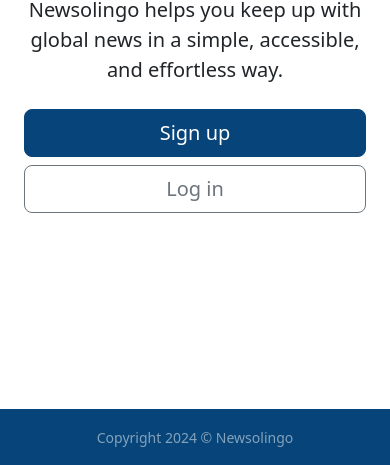
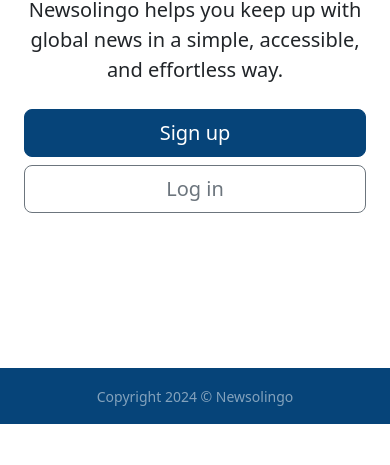
Before and after one commit to DomTorres/Newsolingo, a plain HTML site: page index.html in a window 390 px wide. Shown: the part 420-885 px from the top of the page. After the commit the page ends 844 px from the top, so only its background shows below. Drawn offline with nearby package versions, Linux system fonts and the light colour scheme.

Commit message:
Updated footer

```diff
--- a/index.html
+++ b/index.html
@@ -94,26 +94,12 @@
         </div>
       </div>
 
-
-      <body class="d-flex flex-column">
-        <div id="page-content">
-          <div class="container text-center">
-            <div class="row justify-content-center">
-              <div class="col-md-7">
-                <h1 class="fw-light mt-4 text-white"></h1>
-                <p class="lead text-white-50"></p>
-              </div>
-            </div>
-          </div>
-        </div>
-        <footer id="sticky-footer" class="flex-shrink-0 py-3 text-white-50">
+      <footer id="sticky-footer" class="fixed-bottom flex-shrink-0 py-3 text-white-50">
           <div class="container text-center">
             <small>Copyright 2024 &copy; Newsolingo</small>
           </div>
-        </footer>
-      </body>
+      </footer>
 
-</footer>
     <!---------------------------------------------->
     <!-- Your own JavaScript functions go here    -->
     <!---------------------------------------------->
```
